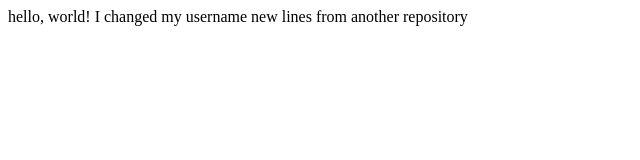
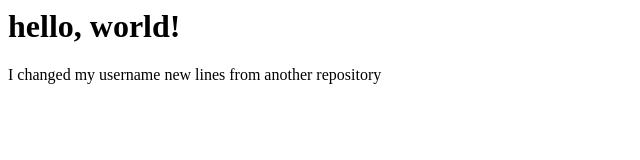
Before and after one commit to grapin/oss, a plain HTML site: page index.html in a window 1280 px wide. Shown: the whole page, without its empty margins (0-640 px from the left). Drawn offline with Linux system fonts and the light colour scheme.

Commit message:
I coded in html syntax

```diff
--- a/index.html
+++ b/index.html
@@ -1,3 +1,5 @@
-hello, world!
-I changed my username
-new lines from another repository
+<h1>hello, world!</h1>
+<p>
+	I changed my username
+	new lines from another repository
+</p>
```
